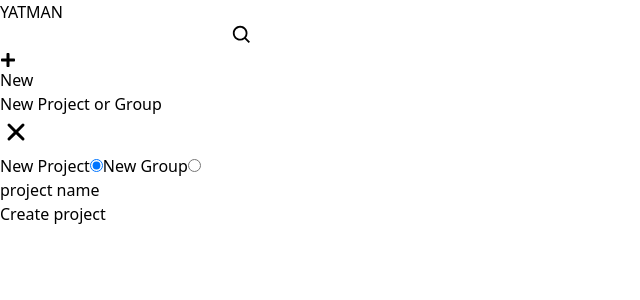
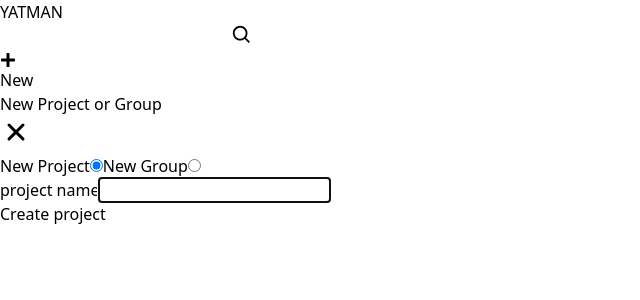
Before and after one commit to lz-coder/yatman, a React (Vite) app: page / in a window 1280 px wide. Both pictures are taken after a click on the button "New". Shown: the top 300 px of the page, without its empty margins (0-640 px from the left). Built offline with nearby package versions, Linux system fonts and the light colour scheme.

Commit message:
feat: give focus for tile name text input when dialog is opened

```diff
--- a/src/components/ProjectGroupCreationModal.jsx
+++ b/src/components/ProjectGroupCreationModal.jsx
@@ -1,4 +1,4 @@
-import { useState } from "react";
+import { useState, useRef, useEffect } from "react";
 import Modal from "./Modal";
 import RadioOption from "./widgets/RadioOption";
 import ProjectModel from "../models/project";
@@ -14,6 +14,12 @@ export default function ProjectGroupCreationModal({
 }) {
   const [createType, setCreateType] = useState(groupMode ? "group" : "project");
   const [itemName, setItemName] = useState("");
+
+  const tileNameInputRef = useRef(null);
+
+  useEffect(() => {
+    if (tileNameInputRef) tileNameInputRef.current.focus();
+  }, [tileNameInputRef]);
 
   function handleCreationType(e) {
     setCreateType(e.target.value);
@@ -85,6 +91,7 @@ export default function ProjectGroupCreationModal({
               onChange={(e) => setItemName(e.target.value)}
               className="text-black"
               type="text"
+              ref={tileNameInputRef}
             ></input>
           </div>
         </div>
```
